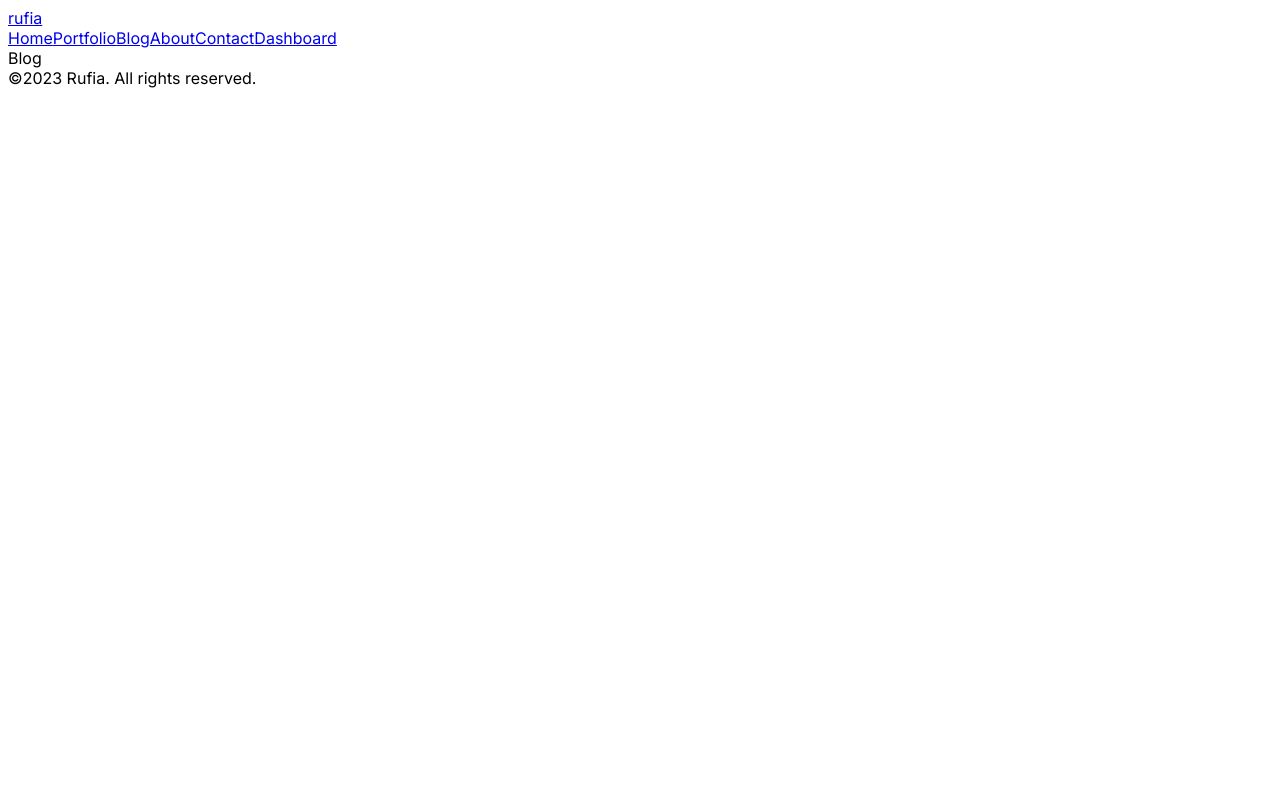
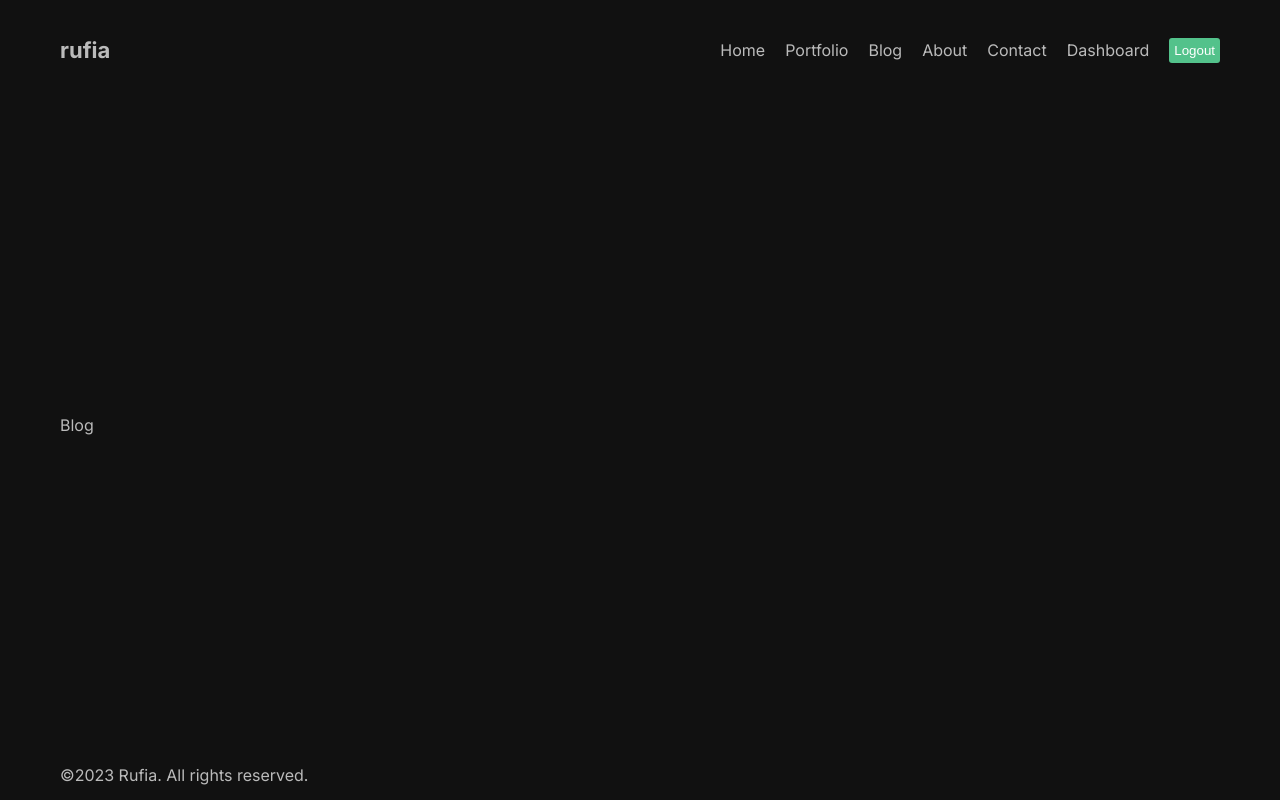
Before and after one commit to Op-Pautu/NextJsApp, a Next.js app: page /blog in a window 1280 px wide. Built offline with nearby package versions, Linux system fonts and the light colour scheme.

Commit message:
Add styles for navbar and footer

```diff
--- a/src/app/globals.css
+++ b/src/app/globals.css
@@ -0,0 +1,26 @@
+* {
+    box-sizing: border-box;
+    padding: 0;
+    margin: 0;
+}
+
+html, body {
+    max-width: 100vw;
+    overflow-x: hidden;
+    background-color: #111;
+    color: #bbb;
+}
+
+a {
+    text-decoration: none;
+    color: inherit;
+}
+.container {
+    max-width: 1366px;
+    min-height: 100vh;
+    margin: 0 auto;
+    padding: 0 60px;
+    display: flex;
+    flex-direction: column;
+    justify-content: space-between;
+}
--- a/src/app/layout.js
+++ b/src/app/layout.js
@@ -14,10 +14,12 @@ export default function RootLayout({ children }) {
   return (
     <html lang="en">
       <body className={inter.className}>
-        <Navbar/>
-        {children}
-        <Footer/>
-        </body>
+        <div className='container'>
+          <Navbar/>
+          {children}
+          <Footer/>
+        </div>
+      </body>
     </html>
   )
 }
--- a/src/components/footer/Footer.jsx
+++ b/src/components/footer/Footer.jsx
@@ -1,8 +1,8 @@
 import React from 'react'
-
+import styles from './footer.module.css'
 const Footer = () => {
   return (
-    <div>
+    <div className={styles.container}>
        <div>©2023 Rufia. All rights reserved.</div>
         <div></div>
     </div>
--- /dev/null
+++ b/src/components/footer/footer.module.css
@@ -0,0 +1,6 @@
+.container {
+    height: 50px;
+    display: flex;
+    align-items: center;
+    justify-content: space-between;
+}
--- a/src/components/navbar/Navbar.jsx
+++ b/src/components/navbar/Navbar.jsx
@@ -1,6 +1,6 @@
 import Link from 'next/link'
 import React from 'react'
-
+import styles from './navbar.module.css'
 const links = [
     {
       id: 1,
@@ -37,12 +37,16 @@ const links = [
 
 const Navbar = () => {
   return (
-    <div>
-        <Link href="/">rufia</Link>
-        <div>
+    <div className={styles.container}>
+        <Link href="/" className={styles.logo}>rufia</Link>
+        <div className={styles.links}>
             {links.map(link=> (
-                <Link key={link.id} href={link.url}>{link.title}</Link>
+                <Link key={link.id}
+                    href={link.url}
+                    className={styles.link}
+                >{link.title}</Link>
             ))}
+            <button className={styles.logout}>Logout</button>
         </div>
     </div>
   )
--- /dev/null
+++ b/src/components/navbar/navbar.module.css
@@ -0,0 +1,24 @@
+.container {
+    height: 100px;
+    display: flex;
+    justify-content: space-between;
+    align-items: center;
+}
+.logo {
+    font-weight: bold;
+    font-size: 22px;
+}
+
+.links {
+    display: flex;
+    align-items: center;
+    gap: 20px;
+}
+.logout {
+    padding: 5px;
+    border: none;
+    background-color: #53c28b;
+    color: white;
+    cursor: pointer;
+    border-radius: 3px;
+}
```
